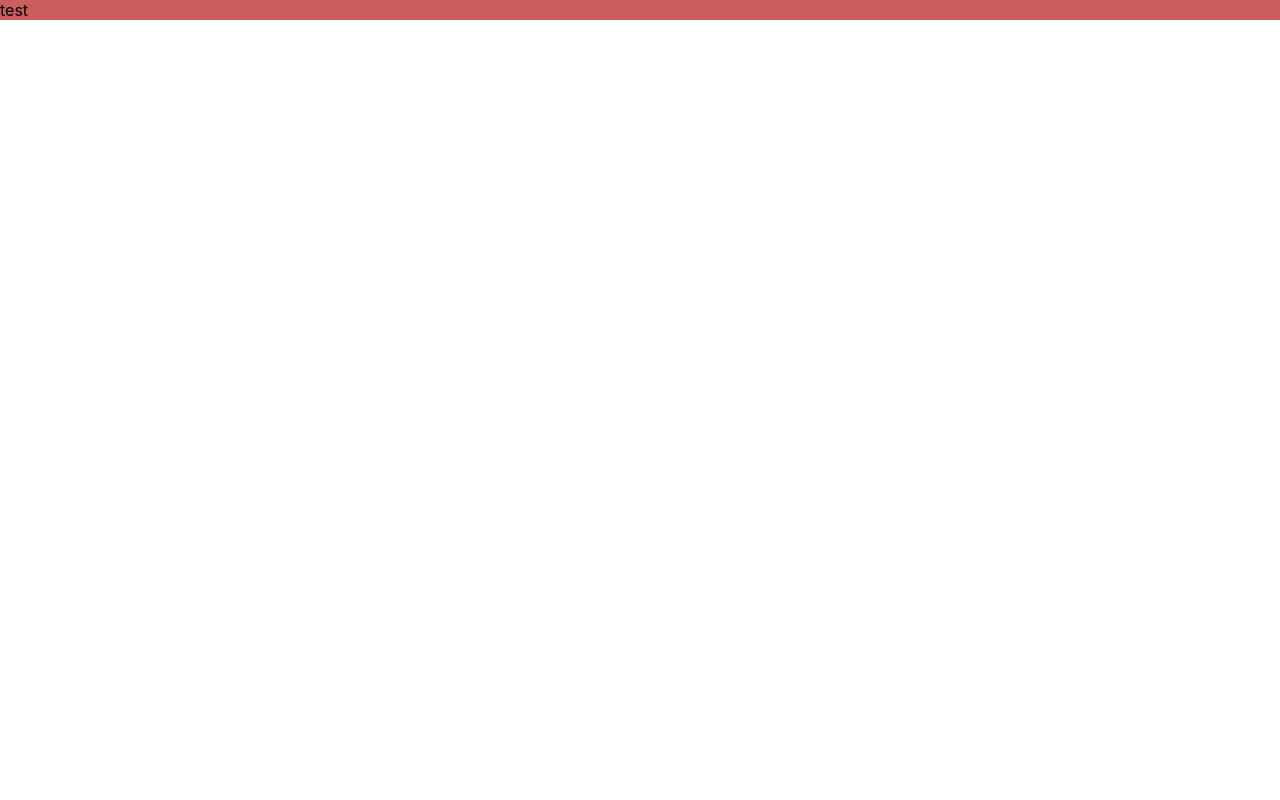
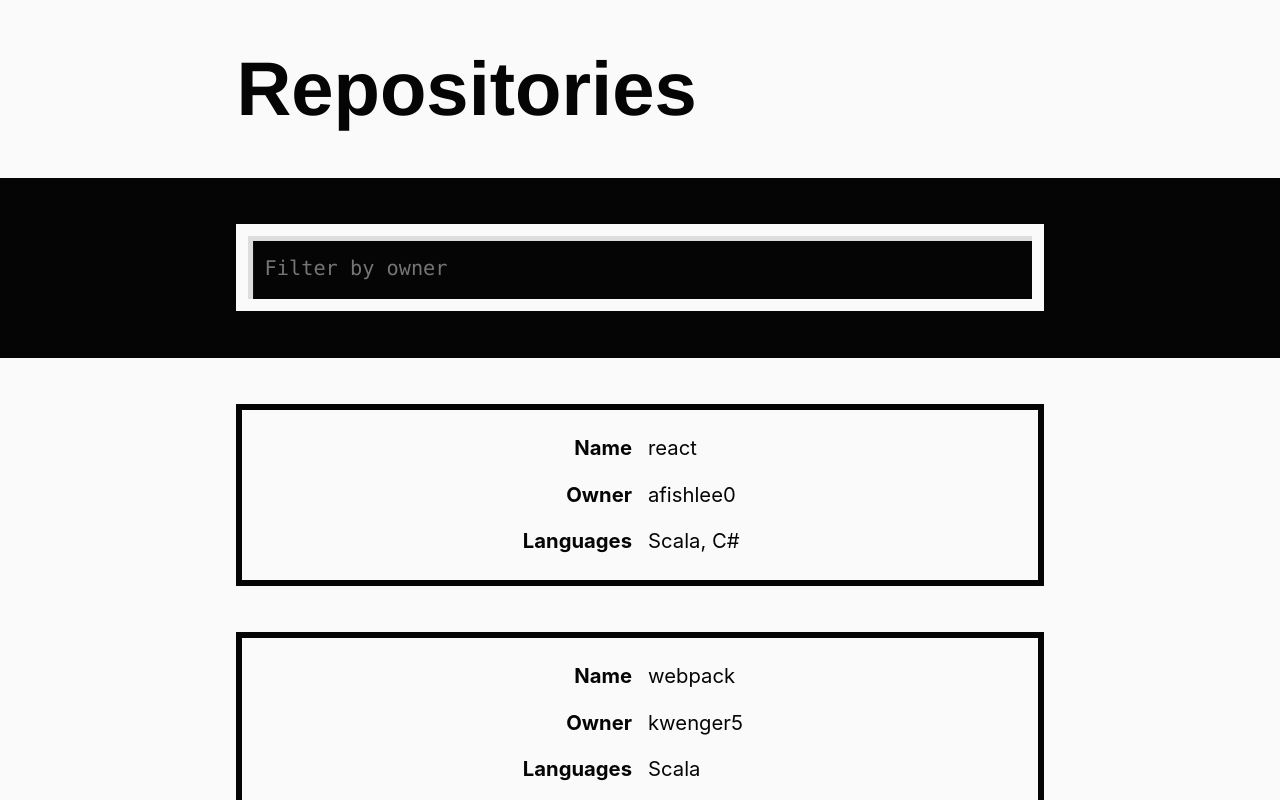
Before and after one commit to toli444/Countries-of-the-World, a React (Create React App) app: page / in a window 1280 px wide. Shown: the top 800 px of the page. Built offline with nearby package versions, Linux system fonts and the light colour scheme.

Commit message:
display repositories

```diff
--- a/package.json
+++ b/package.json
@@ -10,6 +10,7 @@
     "@types/node": "^16.18.16",
     "@types/react": "^18.0.28",
     "@types/react-dom": "^18.0.11",
+    "eslint": "8.22.0",
     "react": "^18.2.0",
     "react-dom": "^18.2.0",
     "react-scripts": "5.0.1",
--- a/public/index.html
+++ b/public/index.html
@@ -24,7 +24,7 @@
       work correctly both with client-side routing and a non-root public URL.
       Learn how to configure a non-root public URL by running `npm run build`.
     -->
-    <title>React App</title>
+    <title>Repo analyzer</title>
   </head>
   <body>
     <noscript>You need to enable JavaScript to run this app.</noscript>
--- a/src/App.scss
+++ b/src/App.scss
@@ -1,3 +1,49 @@
-.test {
-  background-color: indianred;
+@import "./base";
+
+h2 + ul {
+  margin-top: var(--space-m);
 }
+
+label {
+  display: block;
+  font-weight: 700;
+  font-family: var(--font-mono);
+}
+
+.main {
+  ul {
+    list-style: none;
+    padding: 0;
+  }
+
+  li + li {
+    margin-top: var(--space-m-l);
+  }
+}
+
+.repo-info {
+  display: grid;
+  grid-template-columns: 1fr 1fr;
+  padding: var(--space-xs-s);
+  border: var(--border-thin) solid var(--color-dark);
+  gap: 16px;
+
+  dt {
+    justify-self: end;
+    font-weight: bold;
+  }
+}
+
+.filter-panel {
+  background-color: var(--color-dark);
+  color: var(--color-light);
+}
+
+header,
+.results,
+.filter-panel-content {
+  max-width: 900px;
+  padding: var(--space-m-l);
+  margin-right: auto;
+  margin-left: auto;
+}
--- a/src/App.tsx
+++ b/src/App.tsx
@@ -1,8 +1,17 @@
 import React from 'react';
+import Main from './components/Main';
 import "./App.scss";
 
 function App() {
-  return <div className="test">test</div>
+  return (<>
+    <header>
+      <h1>Repositories</h1>
+    </header>
+    <Main />
+    <footer>
+      <p>©Copyright 2050 by nobody. All rights reversed.</p>
+    </footer>
+  </>);
 }
 
 export default App;
--- /dev/null
+++ b/src/base.scss
@@ -0,0 +1,185 @@
+:root {
+  --s-5:clamp(0.33rem,0.39rem + -0.29vw,0.18rem);
+  --s-4:clamp(0.41rem,0.47rem + -0.31vw,0.25rem);
+  --s-3:clamp(0.51rem,0.57rem + -0.31vw,0.35rem);
+  --s-2:clamp(0.64rem,0.69rem + -0.27vw,0.5rem);
+  --s-1:clamp(0.8rem,0.84rem + -0.18vw,0.71rem);
+  --s0:clamp(1rem,1rem + 0vw,1rem);
+  --s1:clamp(1.25rem,1.19rem + 0.32vw,1.41rem);
+  --s2:clamp(1.56rem,1.39rem + 0.85vw,2rem);
+  --s3:clamp(1.95rem,1.61rem + 1.7vw,2.83rem);
+  --s4:clamp(2.44rem,1.83rem + 3.04vw,4rem);
+  --s5:clamp(3.05rem,2.04rem + 5.07vw,5.65rem);
+
+  /* @link https://utopia.fyi/space/calculator */
+  --space-3xs: clamp(0.31rem, calc(0.31rem + 0.00vw), 0.31rem);
+  --space-2xs: clamp(0.56rem, calc(0.54rem + 0.11vw), 0.63rem);
+  --space-xs: clamp(0.88rem, calc(0.85rem + 0.11vw), 0.94rem);
+  --space-s: clamp(1.13rem, calc(1.08rem + 0.22vw), 1.25rem);
+  --space-m: clamp(1.69rem, calc(1.62rem + 0.33vw), 1.88rem);
+  --space-l: clamp(2.25rem, calc(2.16rem + 0.43vw), 2.50rem);
+  --space-xl: clamp(3.38rem, calc(3.24rem + 0.65vw), 3.75rem);
+  --space-2xl: clamp(4.50rem, calc(4.33rem + 0.87vw), 5.00rem);
+  --space-3xl: clamp(6.75rem, calc(6.49rem + 1.30vw), 7.50rem);
+
+  /* One-up pairs */
+  --space-3xs-2xs: clamp(0.31rem, calc(0.20rem + 0.54vw), 0.63rem);
+  --space-2xs-xs: clamp(0.56rem, calc(0.43rem + 0.65vw), 0.94rem);
+  --space-xs-s: clamp(0.88rem, calc(0.74rem + 0.65vw), 1.25rem);
+  --space-s-m: clamp(1.13rem, calc(0.86rem + 1.30vw), 1.88rem);
+  --space-m-l: clamp(1.69rem, calc(1.40rem + 1.41vw), 2.50rem);
+  --space-l-xl: clamp(2.25rem, calc(1.73rem + 2.61vw), 3.75rem);
+  --space-xl-2xl: clamp(3.38rem, calc(2.81rem + 2.83vw), 5.00rem);
+  --space-2xl-3xl: clamp(4.50rem, calc(3.46rem + 5.22vw), 7.50rem);
+
+  --font-plain:Helvetica Neue,Helvetica,Arial,sans-serif;
+  --font-serif:Georgia,serif;
+  --font-special:Barlow Condensed,Helvetica,sans-serif;
+  --font-mono:Menlo,Courier,Courier New,Andale Mono,monospace;
+  --color-dark:#050505;
+  --color-darkish:#404040;
+  --color-lightish:#e6e6e6;
+  --color-light:#fafafa;
+  --color-mid:grey;
+  --ratio:1.4;
+  --measure:65ch;
+  --line-height:var(--ratio);
+  --line-height-small:calc(0.8*var(--ratio));
+  --border-thin:var(--s-5);
+  --border-thick:var(--s-2);
+
+  line-height:var(--ratio);
+  font-size:calc(.333vw + 1em);
+  font-family:var(--font-plain);
+  background-color:var(--color-light);
+  color:var(--color-dark);
+}
+
+/* Box sizing rules */
+*,
+:after,
+:before {
+  box-sizing:border-box;
+  background-color:inherit;
+  font-family:inherit;
+  color:inherit;
+  overflow-wrap:break-word;
+  margin:0;
+  padding:0;
+  border:0 solid
+}
+
+/* Remove default margin */
+body,
+h1,
+h2,
+h3,
+h4,
+p,
+figure,
+blockquote,
+dl,
+dd {
+  margin: 0;
+}
+
+/* Set core root defaults */
+html:focus-within {
+  scroll-behavior: smooth;
+}
+
+/* Set core body defaults */
+body {
+  min-height: 100vh;
+  text-rendering: optimizeSpeed;
+  line-height: 1.5;
+}
+
+/* A elements that don't have a class get default styles */
+a:not([class]) {
+  text-decoration-skip-ink: auto;
+}
+
+/* Make images easier to work with */
+img,
+picture {
+  max-width: 100%;
+  display: block;
+}
+
+/* Inherit fonts for inputs and buttons */
+input,
+button,
+textarea,
+select {
+  font: inherit;
+}
+
+/* Remove all animations, transitions and smooth scroll for people that prefer not to see them */
+@media (prefers-reduced-motion: reduce) {
+  html:focus-within {
+    scroll-behavior: auto;
+  }
+
+  *,
+  *::before,
+  *::after {
+    animation-duration: 0.01ms !important;
+    animation-iteration-count: 1 !important;
+    transition-duration: 0.01ms !important;
+    scroll-behavior: auto !important;
+  }
+}
+
+:focus {
+  outline:var(--border-thin) solid var(--color-mid);
+  outline-offset:var(--border-thin)
+}
+
+main {
+  line-height:1.5
+}
+
+h1,
+h2,
+h3,
+h4 {
+  line-height:var(--line-height-small);
+  font-family:var(--font-special);
+  font-weight:700;
+  hyphens:auto
+}
+
+h1 {
+  font-size:var(--s4)
+}
+
+h2 {
+  font-size:var(--s3)
+}
+
+h3 {
+  font-size:var(--s2)
+}
+
+h4 {
+  font-size:var(--s1)
+}
+
+input {
+  box-shadow:inset .25rem .25rem 0 #ddd
+}
+
+input:focus {
+  outline-offset:0
+}
+
+input[type="text"] {
+  width: 100%;
+  font-size: inherit;
+  font-family: var(--font-mono);
+  border-radius: 0;
+  border: var(--border-thick) solid;
+  background-color: inherit;
+  padding: var(--s-1);
+}
--- /dev/null
+++ b/src/components/Main.tsx
@@ -0,0 +1,44 @@
+import React from 'react';
+import useFetch from "../hooks/useFetch";
+
+interface Post {
+    name: string,
+    owner: string,
+    languages: string[]
+}
+
+interface ReposResponse {
+    repositories: Post[]
+}
+
+function Main() {
+    const { response: reposData, error, isLoading } = useFetch<ReposResponse>('./api/repos.json');
+
+    return (
+        <main className="main">
+            <form className="filter-panel">
+                <div className="filter-panel-content">
+                    <input type="text" placeholder="Filter by owner" />
+                </div>
+            </form>
+            <div className="results">
+                {isLoading ? "Loading..." : (reposData?.repositories?.length || null) && <ul>
+                    {reposData?.repositories.map(repo => (
+                        <li key={repo.name}>
+                            <dl className="repo-info">
+                                <dt>Name</dt>
+                                <dd>{repo.name}</dd>
+                                <dt>Owner</dt>
+                                <dd>{repo.owner}</dd>
+                                <dt>Languages</dt>
+                                <dd>{repo.languages.join(', ')}</dd>
+                            </dl>
+                        </li>
+                    ))}
+                </ul>}
+            </div>
+        </main>
+    );
+}
+
+export default Main;
--- /dev/null
+++ b/src/hooks/useFetch.ts
@@ -0,0 +1,51 @@
+import { useEffect, useState } from 'react'
+
+function useFetch<T>(request: RequestInfo, init?: RequestInit) {
+    const [response, setResponse] = useState<null | T>(null);
+    const [error, setError] = useState<Error | null>();
+    const [isLoading, setIsLoading] = useState(true);
+
+    useEffect(() => {
+        const abortController = new AbortController();
+
+        setIsLoading(true);
+
+        (async () => {
+            try {
+                const response = await fetch(request, {
+                    ...init,
+                    signal: abortController.signal,
+                });
+
+                if (!response.ok) {
+                    throw new Error(response.statusText)
+                }
+
+                setResponse(await response.json());
+                setIsLoading(false);
+            } catch (error) {
+                if (isAbortError(error)) {
+                    return;
+                }
+                setError(error as any);
+                setIsLoading(false);
+            }
+        })();
+
+        return () => {
+            abortController.abort();
+        };
+    }, [init, request]);
+
+    return { response, error, isLoading };
+}
+
+// type guards
+function isAbortError(error: any): error is DOMException {
+    if (error && error.name === "AbortError") {
+        return true;
+    }
+    return false;
+}
+
+export default useFetch;
--- a/src/index.css
+++ b/src/index.css
@@ -5,6 +5,7 @@ body {
     sans-serif;
   -webkit-font-smoothing: antialiased;
   -moz-osx-font-smoothing: grayscale;
+  min-width: 320px;
 }
 
 code {
```
Also changed, not shown: public/manifest.json, 1 other file (tests, documents, lock files or other folders).
